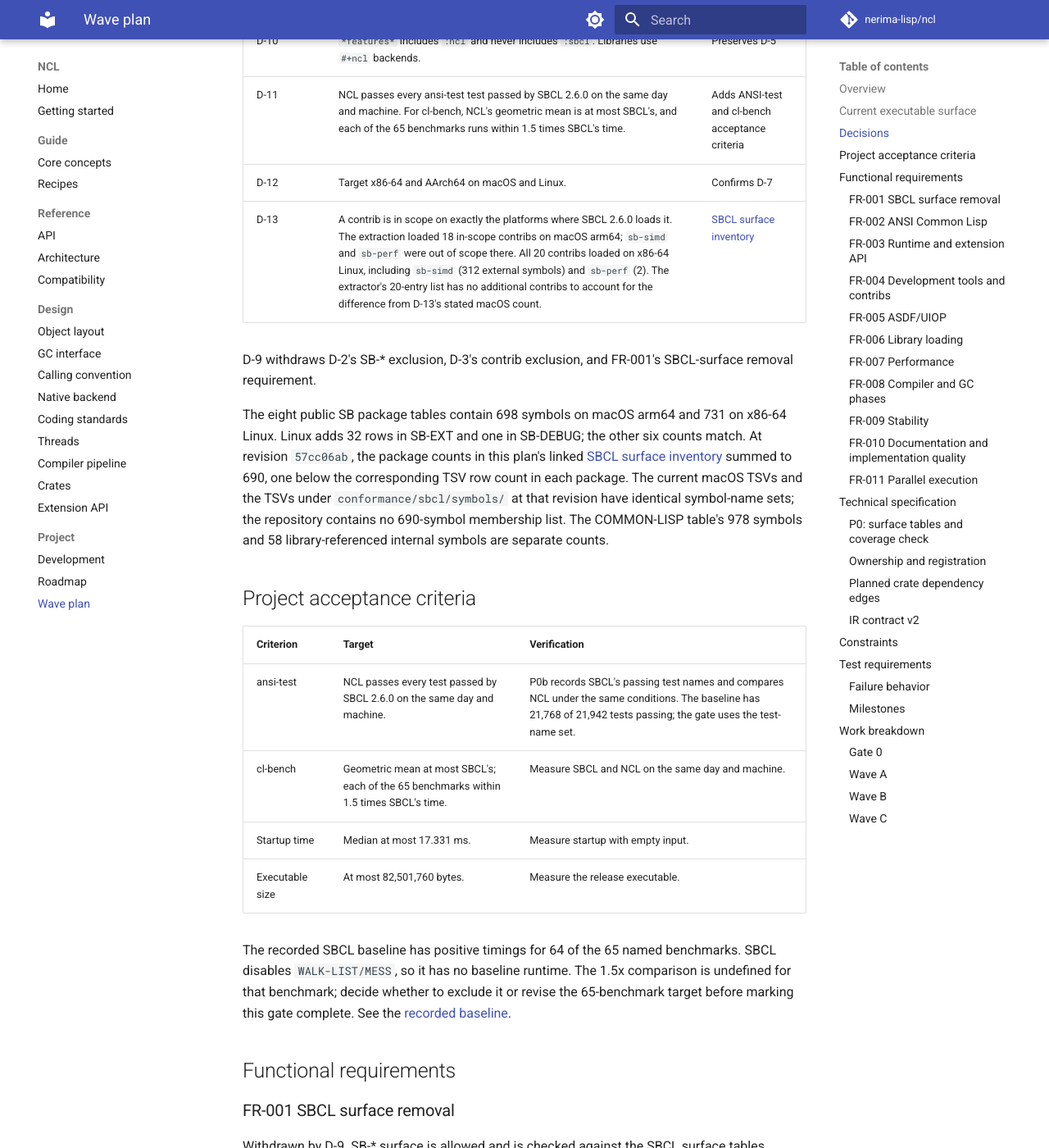
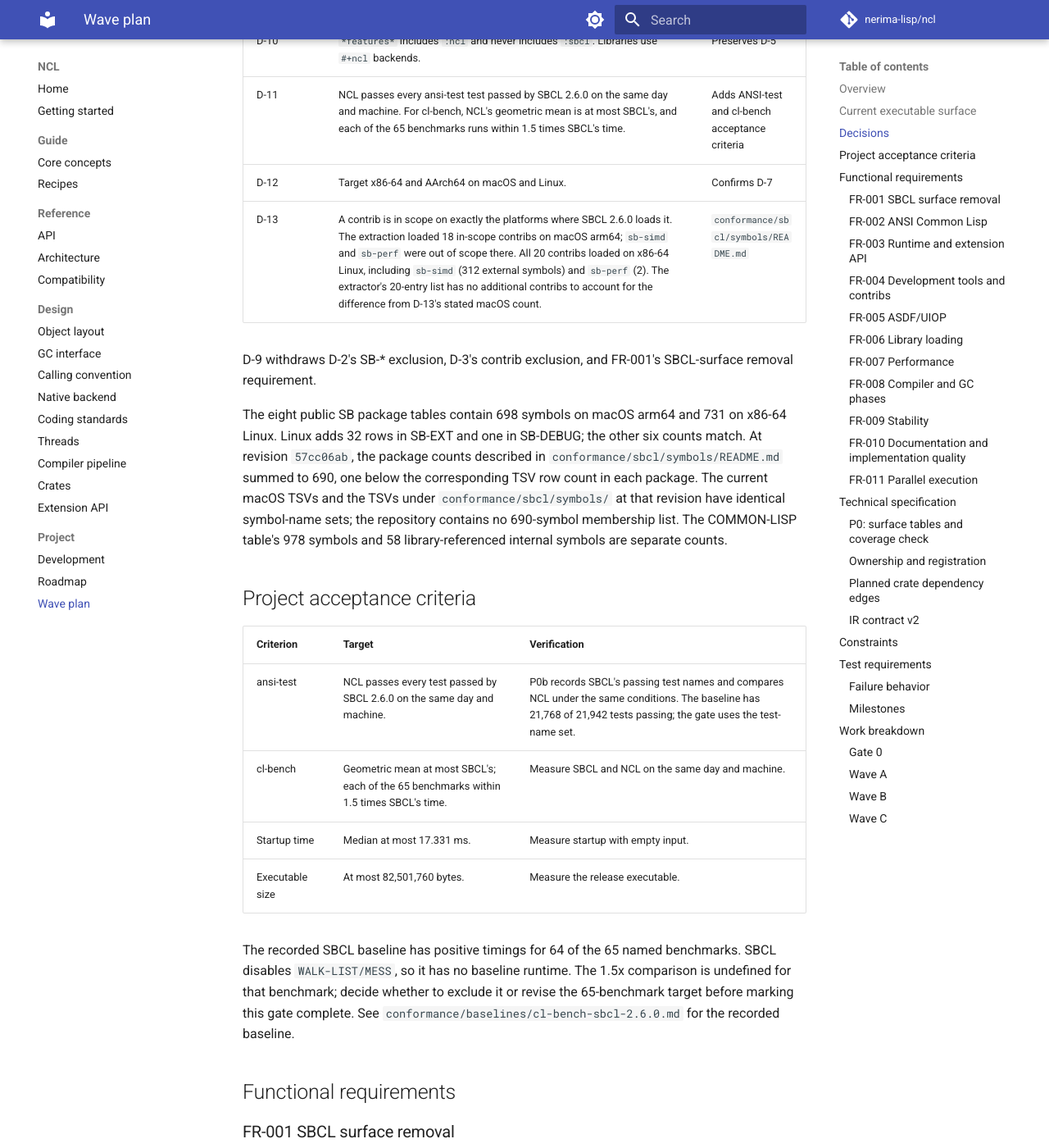
Before and after one commit to nerima-lisp/ncl, an MkDocs documentation site: the page built from docs/src/project/wave-plan.md, in a window 1280 px wide and 1400 px high, scrolled down 1322 px. Shown: the whole window at 82% size. Built offline with MkDocs 1.6.1 and Material for MkDocs 9.7.7, drawn with Linux system fonts in a browser that asks for light colours; comment, search, counter and statistics services are not loaded.

Commit message:
docs(conformance): fix surface links for strict build

```diff
--- a/docs/src/project/wave-plan.md
+++ b/docs/src/project/wave-plan.md
@@ -26,11 +26,11 @@ The root binary handles `--eval`, `--load`, `--script`, and `--compile-file`. Ru
 | D-10 | `*features*` includes `:ncl` and never includes `:sbcl`. Libraries use `#+ncl` backends. | Preserves D-5 |
 | D-11 | NCL passes every ansi-test test passed by SBCL 2.6.0 on the same day and machine. For cl-bench, NCL's geometric mean is at most SBCL's, and each of the 65 benchmarks runs within 1.5 times SBCL's time. | Adds ANSI-test and cl-bench acceptance criteria |
 | D-12 | Target x86-64 and AArch64 on macOS and Linux. | Confirms D-7 |
-| D-13 | A contrib is in scope on exactly the platforms where SBCL 2.6.0 loads it. The extraction loaded 18 in-scope contribs on macOS arm64; `sb-simd` and `sb-perf` were out of scope there. All 20 contribs loaded on x86-64 Linux, including `sb-simd` (312 external symbols) and `sb-perf` (2). The extractor's 20-entry list has no additional contribs to account for the difference from D-13's stated macOS count. | [SBCL surface inventory](../../../conformance/sbcl/symbols/README.md) |
+| D-13 | A contrib is in scope on exactly the platforms where SBCL 2.6.0 loads it. The extraction loaded 18 in-scope contribs on macOS arm64; `sb-simd` and `sb-perf` were out of scope there. All 20 contribs loaded on x86-64 Linux, including `sb-simd` (312 external symbols) and `sb-perf` (2). The extractor's 20-entry list has no additional contribs to account for the difference from D-13's stated macOS count. | `conformance/sbcl/symbols/README.md` |
 
 D-9 withdraws D-2's SB-* exclusion, D-3's contrib exclusion, and FR-001's SBCL-surface removal requirement.
 
-The eight public SB package tables contain 698 symbols on macOS arm64 and 731 on x86-64 Linux. Linux adds 32 rows in SB-EXT and one in SB-DEBUG; the other six counts match. At revision `57cc06ab`, the package counts in this plan's linked [SBCL surface inventory](../../../conformance/sbcl/symbols/README.md) summed to 690, one below the corresponding TSV row count in each package. The current macOS TSVs and the TSVs under `conformance/sbcl/symbols/` at that revision have identical symbol-name sets; the repository contains no 690-symbol membership list. The COMMON-LISP table's 978 symbols and 58 library-referenced internal symbols are separate counts.
+The eight public SB package tables contain 698 symbols on macOS arm64 and 731 on x86-64 Linux. Linux adds 32 rows in SB-EXT and one in SB-DEBUG; the other six counts match. At revision `57cc06ab`, the package counts described in `conformance/sbcl/symbols/README.md` summed to 690, one below the corresponding TSV row count in each package. The current macOS TSVs and the TSVs under `conformance/sbcl/symbols/` at that revision have identical symbol-name sets; the repository contains no 690-symbol membership list. The COMMON-LISP table's 978 symbols and 58 library-referenced internal symbols are separate counts.
 
 ## Project acceptance criteria
 
@@ -41,7 +41,7 @@ The eight public SB package tables contain 698 symbols on macOS arm64 and 731 on
 | Startup time | Median at most 17.331 ms. | Measure startup with empty input. |
 | Executable size | At most 82,501,760 bytes. | Measure the release executable. |
 
-The recorded SBCL baseline has positive timings for 64 of the 65 named benchmarks. SBCL disables `WALK-LIST/MESS`, so it has no baseline runtime. The 1.5x comparison is undefined for that benchmark; decide whether to exclude it or revise the 65-benchmark target before marking this gate complete. See the [recorded baseline](../../../conformance/baselines/cl-bench-sbcl-2.6.0.md).
+The recorded SBCL baseline has positive timings for 64 of the 65 named benchmarks. SBCL disables `WALK-LIST/MESS`, so it has no baseline runtime. The 1.5x comparison is undefined for that benchmark; decide whether to exclude it or revise the 65-benchmark target before marking this gate complete. See `conformance/baselines/cl-bench-sbcl-2.6.0.md` for the recorded baseline.
 
 ## Functional requirements
 
```
Also changed, not shown: docs/src/project/roadmap.md (+1 -1 lines).
